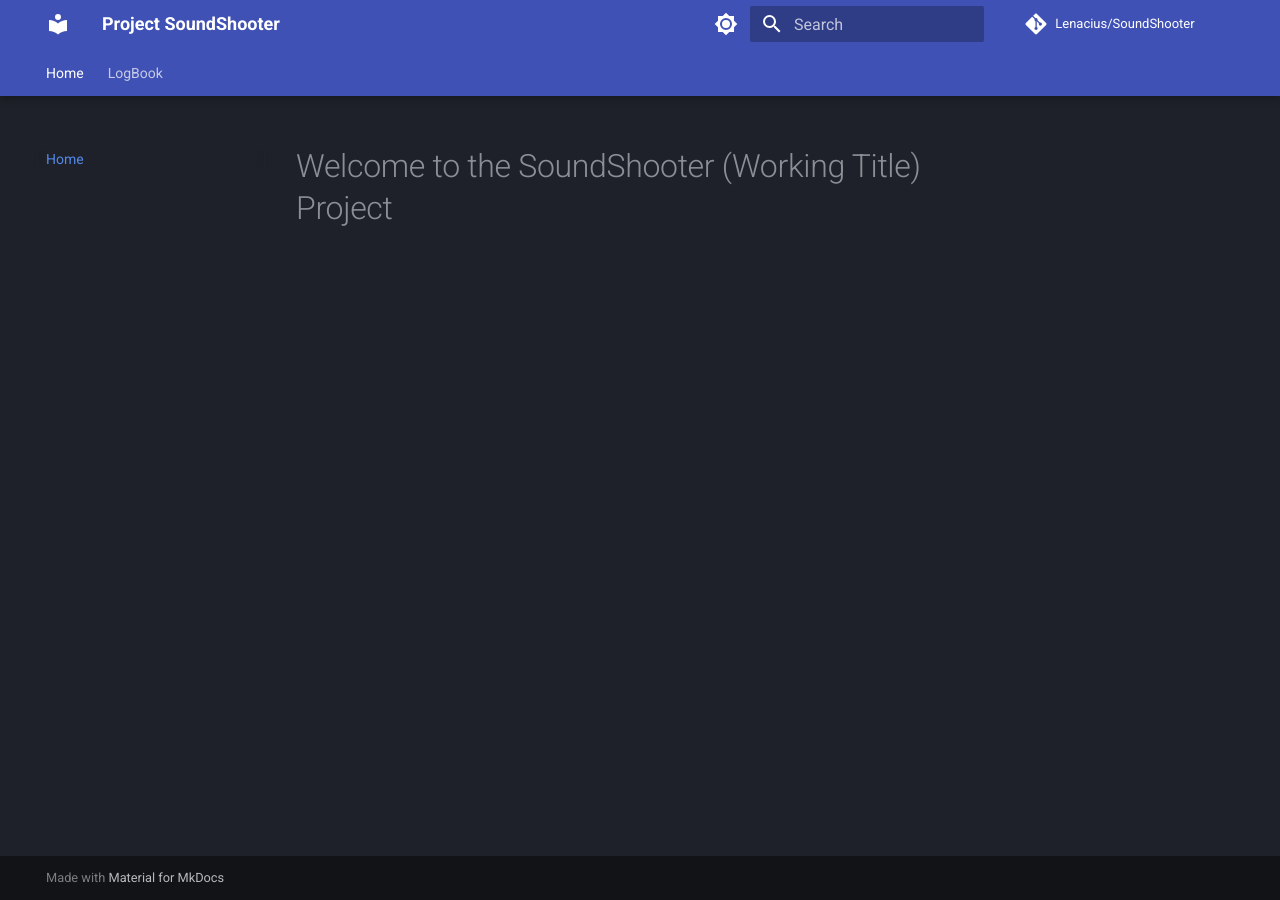
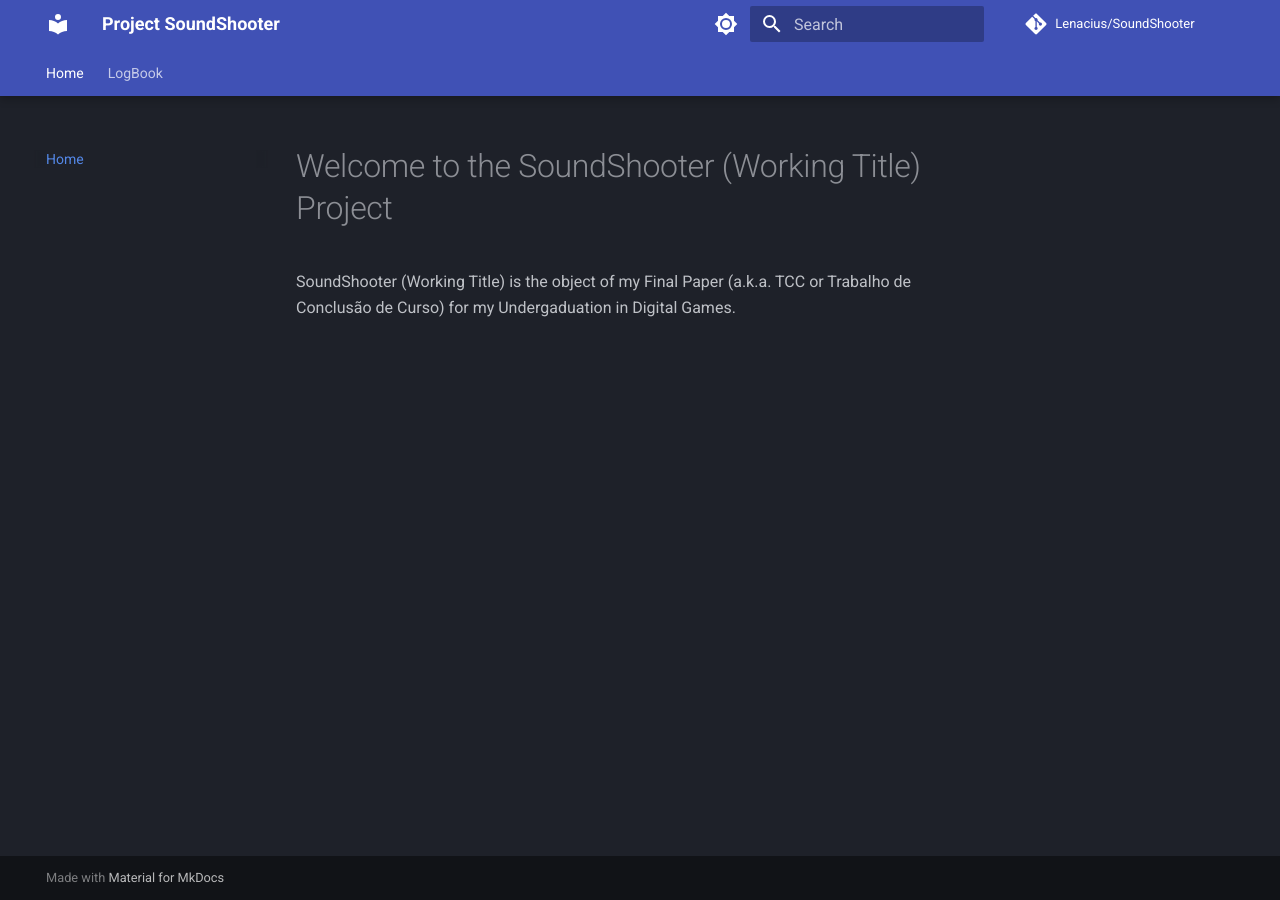
Before and after one commit to Lenacius/SoundShooter, an MkDocs documentation site: the page built from docs/index.md, in a window 1280 px wide. Built offline with MkDocs 1.6.1 and Material for MkDocs 9.7.7, drawn with Linux system fonts in a browser that asks for light colours; comment, search, counter and statistics services are not loaded.

Commit message:
Added description to index/Home page

```diff
--- a/docs/index.md
+++ b/docs/index.md
@@ -1 +1,3 @@
 # Welcome to the SoundShooter (Working Title) Project
+
+SoundShooter (Working Title) is the object of my Final Paper (a.k.a. TCC or Trabalho de Conclusão de Curso) for my Undergaduation in Digital Games.
```
